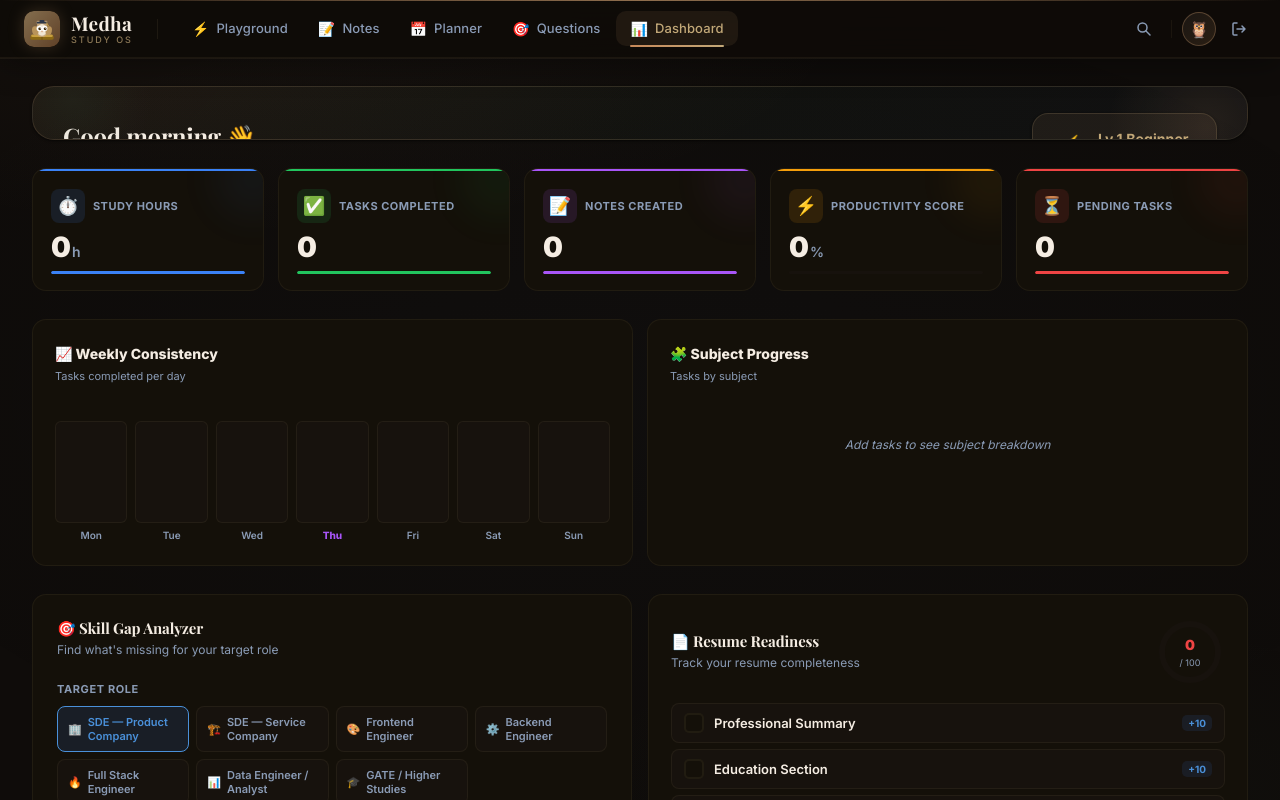
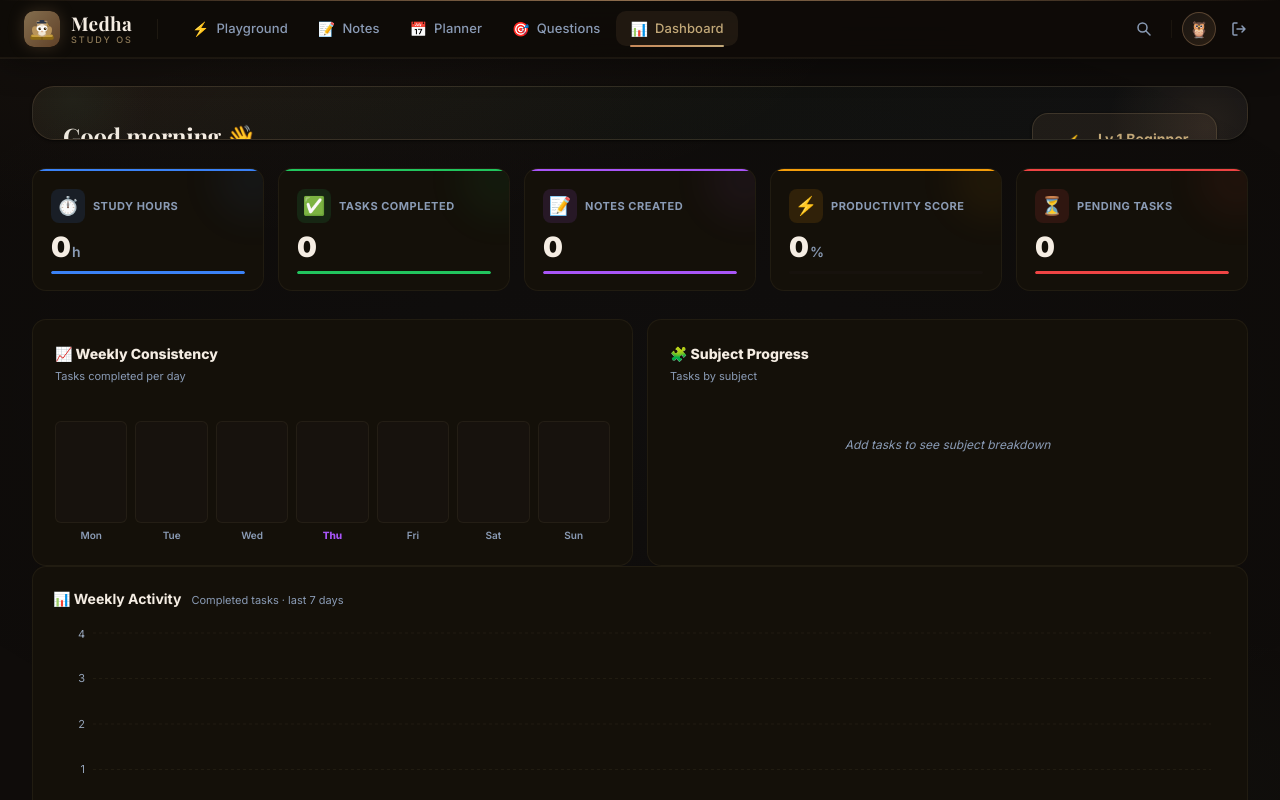
Before and after one commit to RTIMISTSWATI/medha-platform, a React (Vite) app in the folder client/: page /dashboard in a window 1280 px wide. Both pictures are taken after a click on the button "👤 Continue as Guest". Built offline with nearby package versions, Linux system fonts and the light colour scheme; a web font is replaced by a local one.

Commit message:
Added weekly activity chart using Recharts for dashboard visualization

```diff
--- a/client/package.json
+++ b/client/package.json
@@ -15,7 +15,8 @@
     "react": "^19.2.5",
     "react-dom": "^19.2.5",
     "react-quill-new": "^3.8.3",
-    "react-router-dom": "^7.14.2"
+    "react-router-dom": "^7.14.2",
+    "recharts": "^3.8.1"
   },
   "devDependencies": {
     "@eslint/js": "^10.0.1",
--- /dev/null
+++ b/client/src/components/dashboard/WeeklyChart.jsx
@@ -0,0 +1,95 @@
+// ADDED
+import React from "react";
+import {
+  ResponsiveContainer,
+  LineChart,
+  Line,
+  XAxis,
+  YAxis,
+  Tooltip,
+  CartesianGrid,
+} from "recharts";
+
+// Custom tooltip styled to match the dark academia theme
+function CustomTooltip({ active, payload, label }) {
+  if (!active || !payload?.length) return null;
+  return (
+    <div style={{
+      background: "rgba(20,16,12,0.92)",
+      border: "1px solid rgba(194,168,120,0.25)",
+      borderRadius: 8,
+      padding: "8px 14px",
+      fontSize: 12,
+      color: "#e8dcc7",
+    }}>
+      <p style={{ color: "#c2a878", fontWeight: 700, marginBottom: 2 }}>{label}</p>
+      <p>{payload[0].value} task{payload[0].value !== 1 ? "s" : ""} completed</p>
+    </div>
+  );
+}
+
+// ADDED
+export default function WeeklyChart({ data }) {
+  // SAFETY: always work with a valid array
+  const safeData = Array.isArray(data) && data.length > 0 ? data : [
+    { day: "Sun", count: 0 },
+    { day: "Mon", count: 0 },
+    { day: "Tue", count: 0 },
+    { day: "Wed", count: 0 },
+    { day: "Thu", count: 0 },
+    { day: "Fri", count: 0 },
+    { day: "Sat", count: 0 },
+  ];
+
+  // ADDED: debug log
+  console.log("Weekly Data:", safeData);
+
+  return (
+    <div style={{
+      background: "var(--bg-surface, #1e293b)",
+      border: "1px solid var(--border, #334155)",
+      borderRadius: 14,
+      padding: "20px 20px 12px",
+    }}>
+      <div style={{ marginBottom: 14 }}>
+        <span style={{ fontSize: 14, fontWeight: 700, color: "var(--text, #e2e8f0)" }}>
+          📊 Weekly Activity
+        </span>
+        <span style={{ fontSize: 11, color: "var(--text-muted, #94a3b8)", marginLeft: 10 }}>
+          Completed tasks · last 7 days
+        </span>
+      </div>
+
+      <ResponsiveContainer width="100%" height={220}>
+        <LineChart data={safeData} margin={{ top: 8, right: 16, left: -20, bottom: 0 }}>
+          <CartesianGrid
+            strokeDasharray="3 3"
+            stroke="rgba(194,168,120,0.08)"
+            vertical={false}
+          />
+          <XAxis
+            dataKey="day"
+            tick={{ fill: "#94a3b8", fontSize: 11 }}
+            axisLine={{ stroke: "rgba(194,168,120,0.12)" }}
+            tickLine={false}
+          />
+          <YAxis
+            allowDecimals={false}
+            tick={{ fill: "#94a3b8", fontSize: 11 }}
+            axisLine={false}
+            tickLine={false}
+          />
+          <Tooltip content={<CustomTooltip />} cursor={{ stroke: "rgba(194,168,120,0.15)" }} />
+          <Line
+            type="monotone"
+            dataKey="count"
+            stroke="#c2a878"
+            strokeWidth={2}
+            dot={{ fill: "#c2a878", r: 4, strokeWidth: 0 }}
+            activeDot={{ fill: "#f0e6d3", r: 5, strokeWidth: 0 }}
+          />
+        </LineChart>
+      </ResponsiveContainer>
+    </div>
+  );
+}
--- a/client/src/pages/DashboardPage.jsx
+++ b/client/src/pages/DashboardPage.jsx
@@ -6,6 +6,7 @@ import SkillGapAnalyzer from "../components/dashboard/SkillGapAnalyzer";
 import ResumeTracker    from "../components/dashboard/ResumeTracker";
 import InterviewZone    from "../components/dashboard/InterviewZone";
 import GamificationPanel from "../components/dashboard/GamificationPanel";
+import WeeklyChart      from "../components/dashboard/WeeklyChart"; // ADDED
 import styles from "./DashboardPage.module.css";
 
 export default function DashboardPage() {
@@ -58,6 +59,7 @@ export default function DashboardPage() {
       {/* ── Section B: Charts ── */}
       <section className={styles.section}>
         <ProgressCharts stats={stats} />
+        <WeeklyChart data={stats.weeklyData || []} /> {/* ADDED */}
       </section>
 
       {/* ── Section C + D: Skill Gap + Resume ── */}
```
Also changed, not shown: 1 other file (tests, documents, lock files or other folders).
